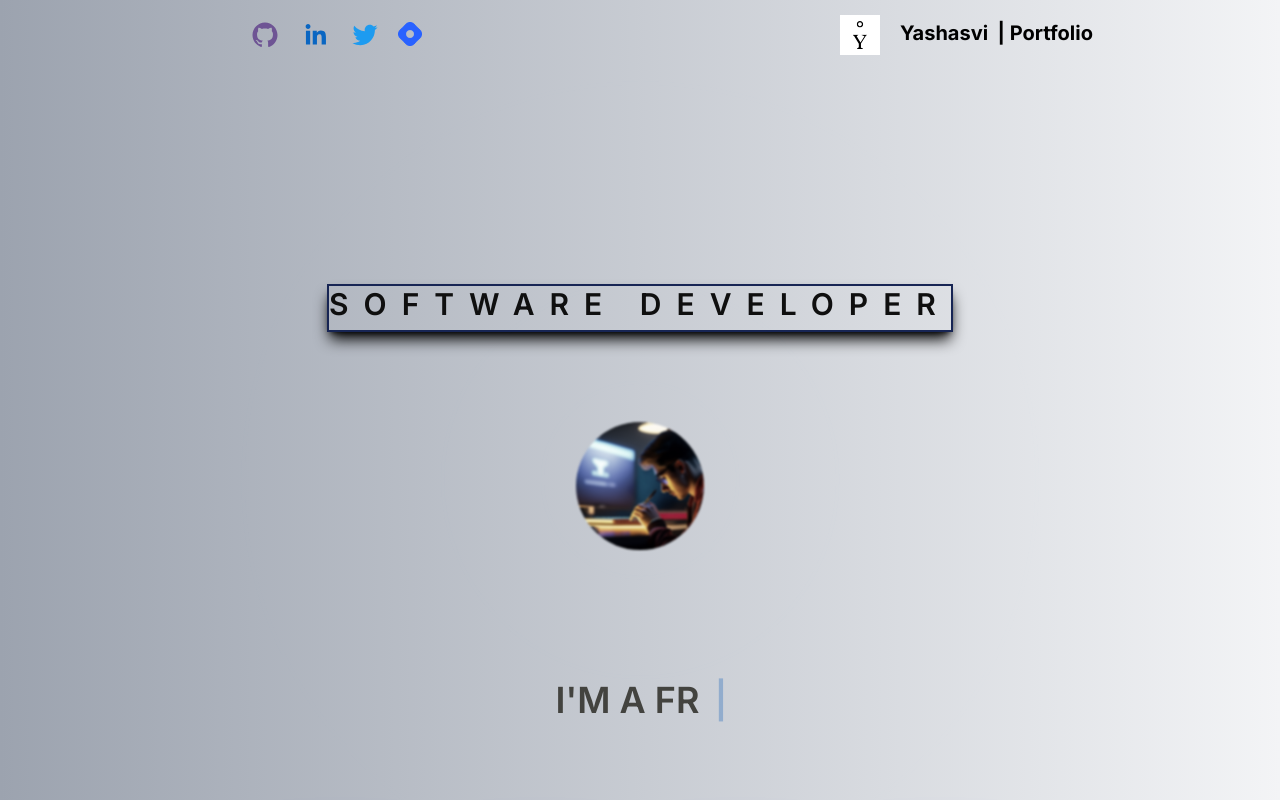
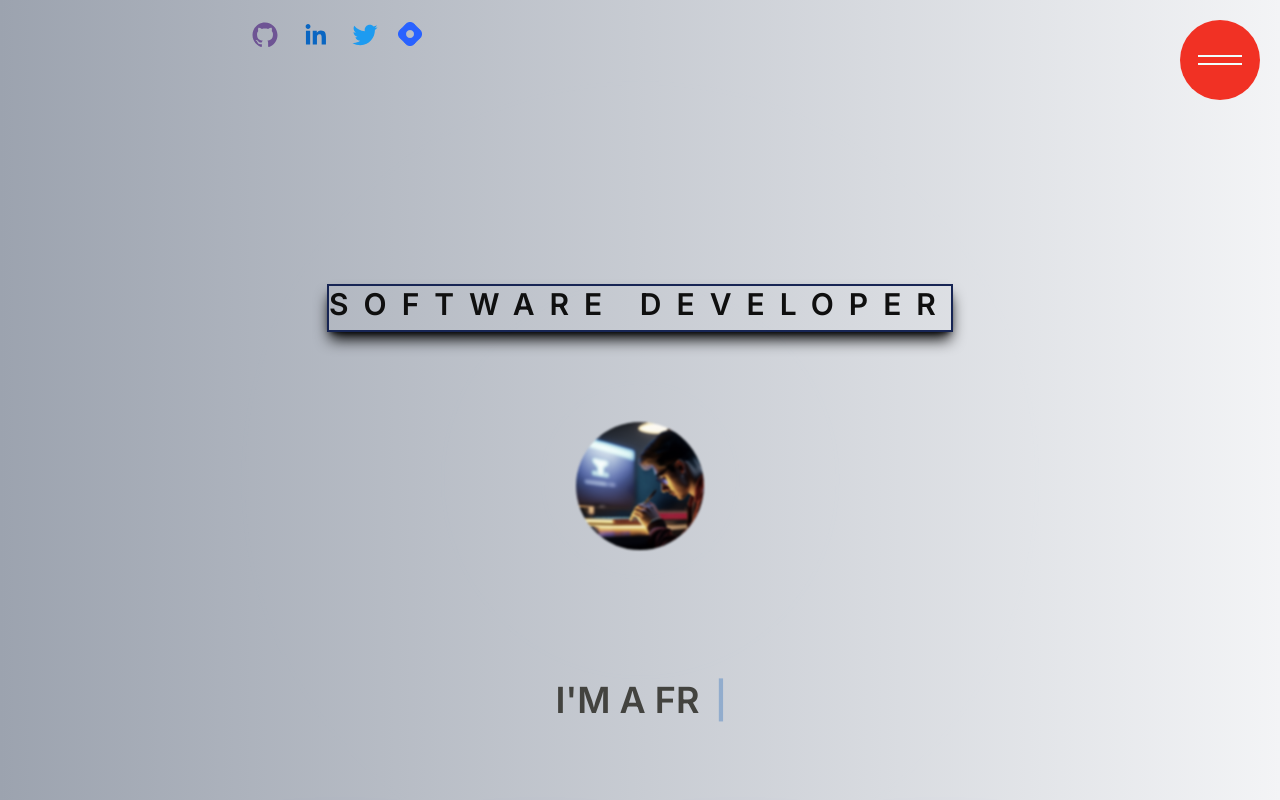
Before and after one commit to yashasvishukla127/portfolio-2ndtime, a Next.js app: page / in a window 1280 px wide. Shown: the top 800 px of the page. Built offline with nearby package versions, Linux system fonts and the light colour scheme.

Commit message:
starting the menu bar

```diff
--- /dev/null
+++ b/app/header/Header.js
@@ -0,0 +1,22 @@
+"use client";
+import React from "react";
+import styles from "./style.module.scss";
+import { useState } from "react";
+
+export default function header() {
+  const [isActive, setIsActive] = useState(false);
+
+  return (
+    <>
+      <div className={styles.header}>
+        <div onClick={() => setIsActive(!isActive)} className={styles.button}>
+          <div
+            className={`${styles.burger} ${
+              isActive ? styles.burgerActive : ""
+            }`}
+          ></div>
+        </div>
+      </div>
+    </>
+  );
+}
--- /dev/null
+++ b/app/header/style.module.scss
@@ -0,0 +1,48 @@
+.button{
+    position:fixed;
+    right:0;
+    margin:20px;
+    background-color: rgb(241, 49, 36);
+    height: 80px;
+    width: 80px;
+    border-radius: 50%;
+    display: flex;
+    align-items: center;
+    justify-content: center;
+    cursor: pointer;
+    z-index: 20;
+
+}
+
+.burger{
+    width:100%;
+    &::after , &::before{
+        content:"";
+        display: block;
+        width: 55%;
+        background-color: azure;
+        height:2px;
+        margin:auto;
+        position: relative;
+        transition: trasnform 2s ease-in-out;
+
+    }
+
+    &::after{
+        top:-5px;
+    }
+    &::before{
+        top:5px;
+    }
+}
+
+.burgerActive{
+    &::after{
+        transform:rotate(-45deg);
+        top:-1px;
+    }
+    &::before{
+        top:0px;
+        transform:rotate(45deg);
+    }
+    }
--- a/app/layout.tsx
+++ b/app/layout.tsx
@@ -1,14 +1,16 @@
 
+"use client"
 import type { Metadata } from "next";
 import { Inter } from "next/font/google";
 import "./globals.css";
+import Header from "./header/Header";
 
 const inter = Inter({ subsets: ["latin"] });
 
-export const metadata: Metadata = {
-  title: "Portfolio Website",
-  description: "Generated by create next app",
-};
+// export const metadata: Metadata = {
+//   title: "Portfolio Website",
+//   description: "Generated by create next app",
+// };
 
 export default function RootLayout({
   children,
@@ -19,6 +21,7 @@ export default function RootLayout({
     <html lang="en">
       <body className={`${inter.className} object-contain bg-cover text-slate-400 h-screen
     snap-y snap-mandatory overflow-scroll z-0  bg-gradient-to-r from-gray-400 to-gray-100`}>
+        <Header/>
         {children}
       </body>
     </html>
--- a/app/page.tsx
+++ b/app/page.tsx
@@ -11,13 +11,12 @@ import Footer from "@/components/Footer";
 import Skills2 from "@/components/Skill2";
 import ProjectShowcase from "@/components/ProjectShowcase";
 import ProjectsSec from "@/components/ProjectsSec";
-// import Bubble from "../components/exper/Bubble";
 import Bubble from "@/components/exper/Bubble";
 
 
 export default function Home() {
   return (
-    <>
+    <><main className=" snap-y snap-mandatory">
       <Head>
         <title> yash portfolio</title>
       </Head>
@@ -28,8 +27,7 @@ export default function Home() {
         <Hero />
       </section>
 
-      <section id="about" className="  ">
-        {/* <About /> */}
+      <section id="about" className=" snap-center ">
         <Bubble/>
       </section>
 
@@ -43,8 +41,8 @@ export default function Home() {
 
       {/* expreiment section
       <section id="projects" className="snap-start">
-        <ProjectsSec/>
-      </section> */}
+      <ProjectsSec/>
+    </section> */}
 
       <section id="skills" className="snap-start">
         <Skills />
@@ -64,6 +62,7 @@ export default function Home() {
 
 
 
+      </main>
     </>
   );
 }
--- a/components/Header.tsx
+++ b/components/Header.tsx
@@ -9,7 +9,7 @@ type Props = {};
 
 function Header({}: Props) {
   return (
-    <header className="sticky  h-[70px] flex items-start justify-between  mx-auto z-20 xl:items-center
+    <header className="sticky  h-[70px] flex items-start justify-between  mx-auto z-2 xl:items-center
      w-full   ">
       <motion.div
         initial={{
@@ -78,27 +78,13 @@ function Header({}: Props) {
         }}
         className="flex flex-row items-center mx-40"
       >
-        <Image
-          src="/logos/namelogo.svg"
-          height={10}
-          width={10}
-          alt="logo"
-          className="w-10 h-10 object-contain"
-        />
-        {/* mix blend difference not working */}
-        <div
-          className="h-[35px] w-[250px]  group overflow-hidden  "
-          // style={{ mixBlendMode: "difference" }}
-        >
-          <p className="text-black text-[20px] font-bold cursor-pointer flex px-5 group-hover:mt-[-35px]  transition-all duration-5000">
-            Yashasvi &nbsp;
-            <span className="sm:block hidden"> | Portfolio</span>
-          </p>
-          <p className="text-black text-[20px] font-bold cursor-pointer top-1 relative flex px-5">
-            Yashasvi &nbsp;
-            <span className="sm:block hidden"> | Portfolio</span>
-          </p>
-        </div>
+
+        {/* this is right side of the header */}
+
+
+
+
+
       </motion.div>
     </header>
   );
```
Also changed, not shown: notes.txt.
